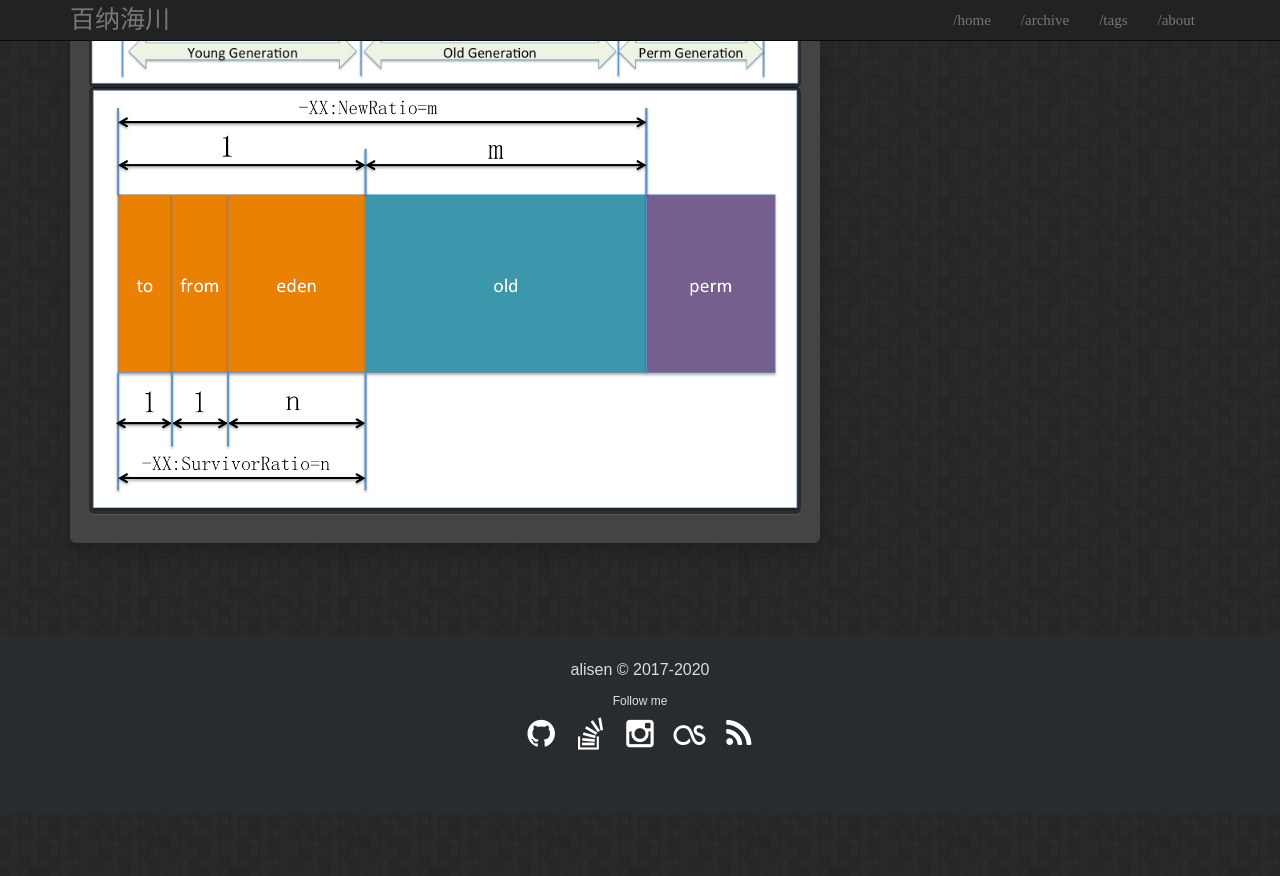
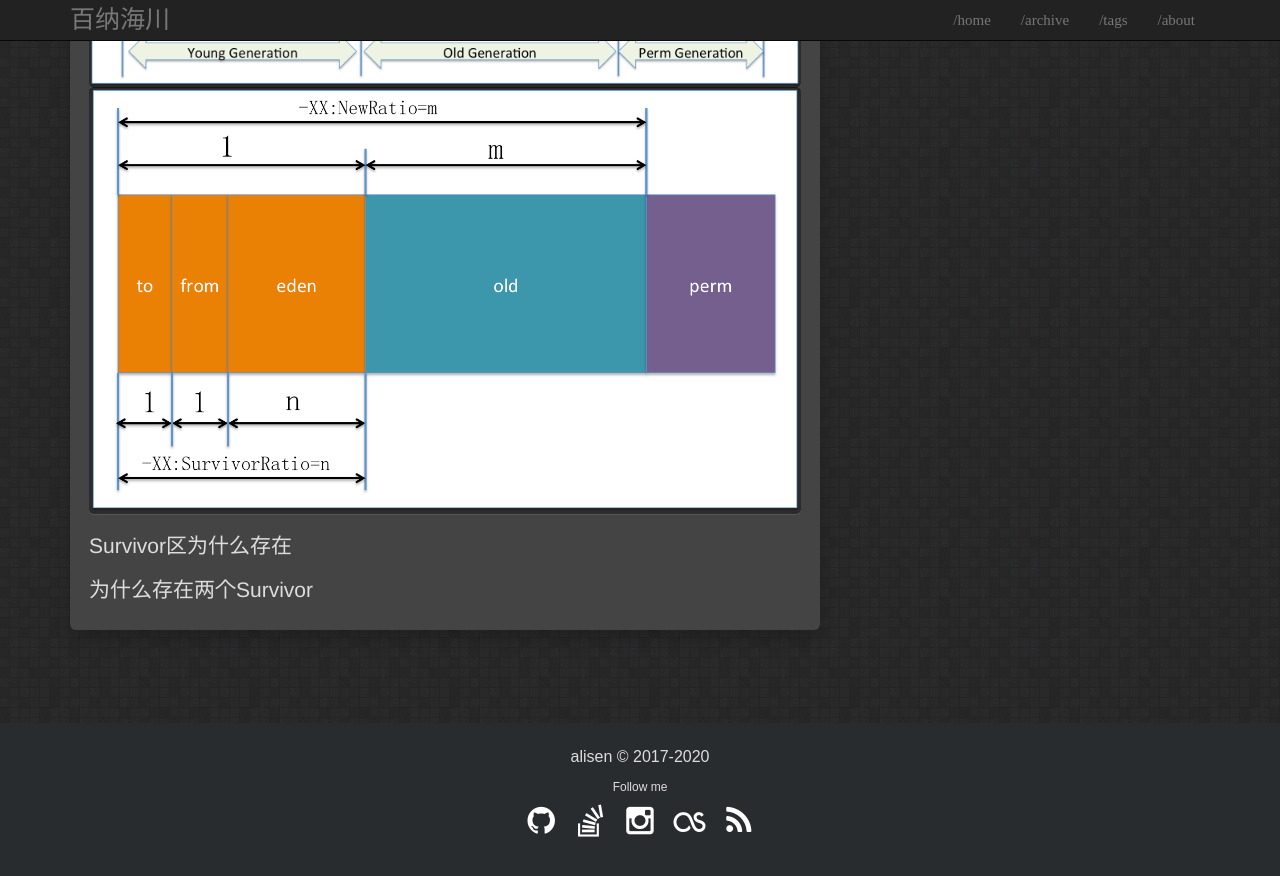
Before and after one commit to igithu/summary, a Jekyll site: the page built from _posts/2018-04-15-jvm-retrieve.md, in a window 1280 px wide and 900 px high, scrolled down 633 px. Shown: the top 876 px of the window. Built offline with Jekyll 4.4.1, drawn with Linux system fonts in a browser that asks for light colours; before the commit the page ends 1446 px from its top, so only the background shows below that.

Commit message:
Update 2018-04-15-jvm-retrieve.md

```diff
--- a/_posts/2018-04-15-jvm-retrieve.md
+++ b/_posts/2018-04-15-jvm-retrieve.md
@@ -10,3 +10,8 @@ tags: jvm
 ## 各个区域与参数的配置对应关系
 ![image01](https://igithu.github.io/summary/images/jvm-con.png)
 ![image02](https://igithu.github.io/summary/images/gc-ratio.png)
+
+
+## Survivor区为什么存在
+
+## 为什么存在两个Survivor
```
